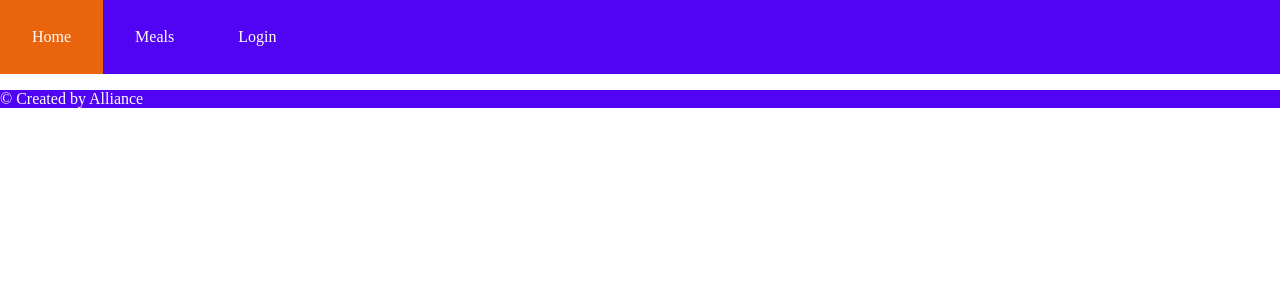
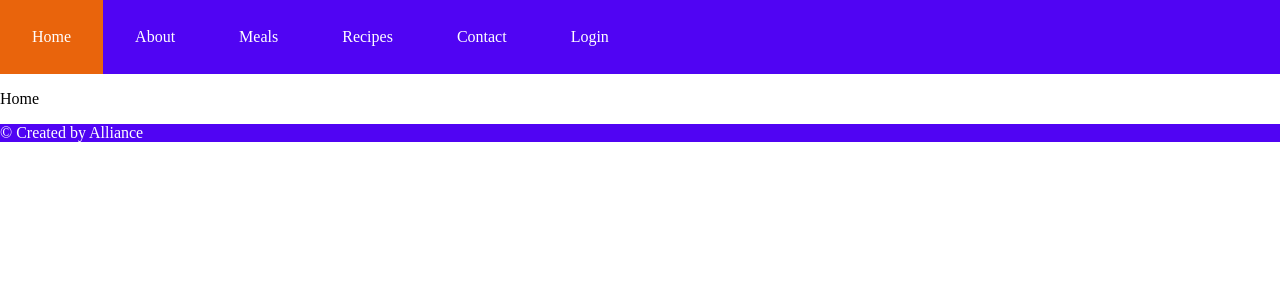
Before and after one commit to domozzzz/CampusEats, a React (Create React App) app: page /about in a window 1280 px wide. Shown: the top 300 px of the page. Built offline with nearby package versions, Linux system fonts and the light colour scheme.

Commit message:
added all pages in nav header

```diff
--- a/src/App.js
+++ b/src/App.js
@@ -1,11 +1,15 @@
 import { BrowserRouter as Router, Routes, Route } from "react-router-dom";
 import './App.css';
 import Home from './pages/Home.js';
+import About from './pages/About.js'
 import Meals from './pages/Meals.js';
+import Recipes from './pages/Recipes.js';
+import Contact from './pages/Contact.js'
 import Login from './pages/Login.js';
 import Header from './components/Header.js';
 import Footer from './components/Footer.js';
 import './App.css';
+
 
 function App() {
   return (
@@ -14,7 +18,10 @@ function App() {
 
       <Routes>
           <Route path="/" element={<Home />} />
+          <Route path="/about" element={<About />} />
           <Route path="/meals" element={<Meals />} />
+          <Route path="/recipes" element={<Recipes />} />
+          <Route path="/contact" element={<Contact />} />
           <Route path="/login" element={<Login />} />
       </Routes>
 
--- a/src/components/Header.js
+++ b/src/components/Header.js
@@ -11,12 +11,26 @@ export default function Header() {
               <a href="/">Home</a>
         </Link></li>
 
+        <li><Link to = "/about">
+              <a href="about">About</a>
+        </Link></li>
+
         <li><Link to = "/meals">
           <a href="/meals">Meals</a>
         </Link></li>
+
+        <li><Link to = "/recipes">
+          <a href="/recipes">Recipes</a>
+        </Link></li>
+
+        <li><Link to = "/contact">
+          <a href="/contact">Contact</a>
+        </Link></li>
+
         <li><Link to = "/login">
           <a href="/login">Login</a>
         </Link></li>
+
       </ul>
     </nav>
   );
--- /dev/null
+++ b/src/pages/About.js
@@ -0,0 +1,6 @@
+
+export default function Home() {
+    return (
+        <p>Home</p>
+    );
+}
--- /dev/null
+++ b/src/pages/Contact.js
@@ -0,0 +1,6 @@
+
+export default function Home() {
+    return (
+        <p>Home</p>
+    );
+}
--- /dev/null
+++ b/src/pages/Recipes.js
@@ -0,0 +1,6 @@
+
+export default function Recipes() {
+    return (
+        <p>Recipes</p>
+    );
+}
```
Also changed, not shown: src/index.js (line endings or trailing spaces), 1 other file (tests, documents, lock files or other folders). Lines whose indentation alone changed are shown as unchanged.
